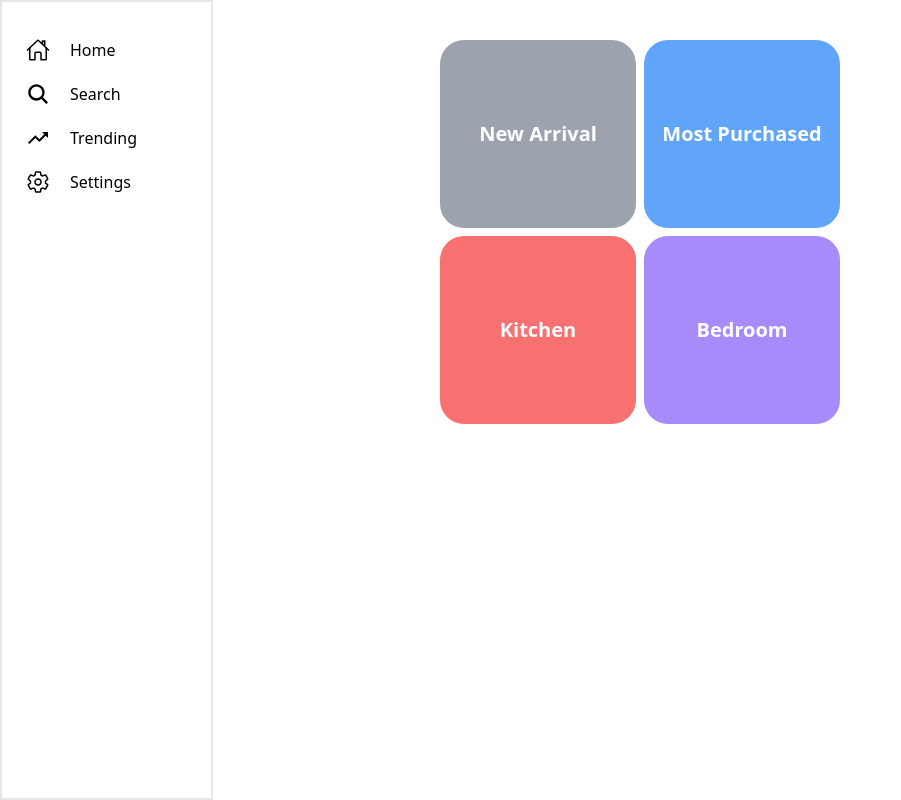
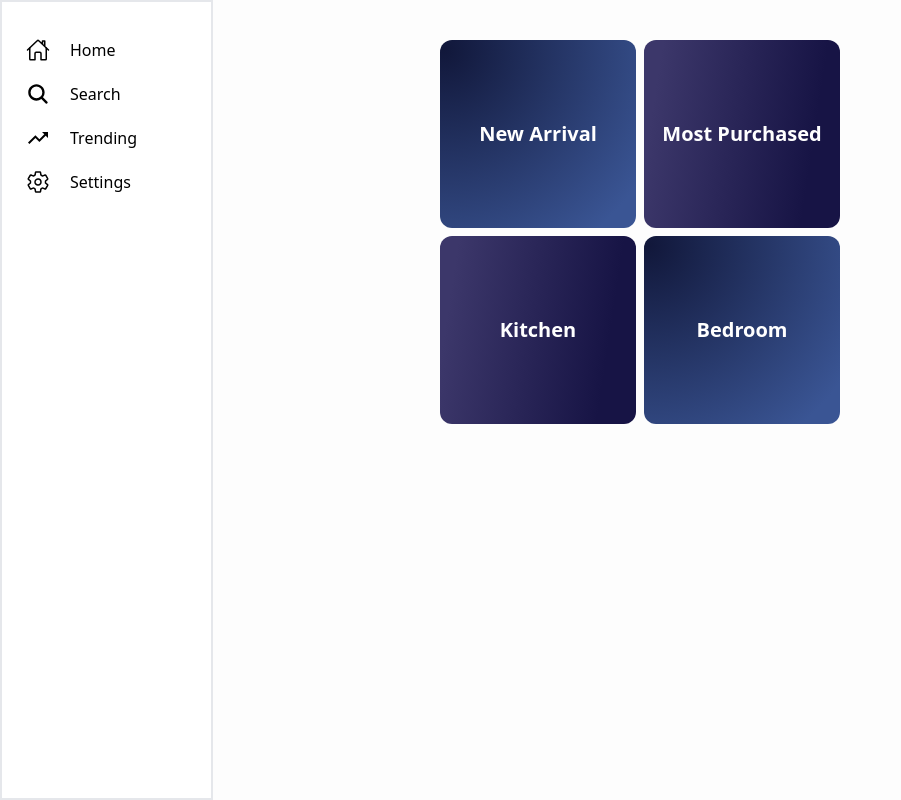
Before and after one commit to krisGuru/demo-poc, a Next.js app: page /trending in a window 1280 px wide. Shown: the whole page, without its empty margins (0-901 px from the left). Built offline with nearby package versions, Linux system fonts and the light colour scheme.

Commit message:
trending pagee color design

```diff
--- a/src/app/globals.css
+++ b/src/app/globals.css
@@ -7,6 +7,10 @@ button{
   padding: 10px 20px;
   margin: 10px;
   border-radius: 10px;
+}
+
+body{
+  @apply bg-[#fdfdfd]
 }
 
 #video-post-container{
@@ -49,7 +53,7 @@ button{
 }
 
 .video-description {
-  @apply p-[10px] mt-[5px] w-full;
+  @apply p-[10px]  w-full;
 }
 
 @media (max-width: 767px) {
@@ -74,7 +78,7 @@ button{
     @apply hidden;
   }
   #contact-actions{
-    @apply flex gap-3 mt-4 ml-4;
+    @apply flex gap-2 ;
   }
   .full-screen #contact-actions{
     @apply flex flex-col;
@@ -89,7 +93,7 @@ button{
     @apply ml-6;
   }
   #contact-actions{
-    @apply flex gap-4 mt-4 ml-4;
+    @apply flex gap-3 ;
   }
   @media (max-width: 900px){
     #side-menu {
@@ -99,7 +103,7 @@ button{
       @apply ml-8;
     }
     #contact-actions {
-      @apply flex gap-4 mt-4 ml-8;
+      @apply flex gap-3 ;
     }
   }
 }
@@ -123,7 +127,7 @@ button{
 }
 
 .images-card{
-  @apply inline-block mr-3 pb-5;
+  @apply inline-block  pb-5;
 }
 
 .image-carousel img {
@@ -229,3 +233,21 @@ button{
 .image-slider img {
   @apply inline-block mr-2 mt-5;
 }
+
+.swiper-scrollbar-drag {
+  background: var(--swiper-scrollbar-drag-bg-color, rgba(0, 0, 0, 0.1)) !important;
+}
+
+.get-quote{
+  /* background: linear-gradient(112.1deg, rgb(32, 38, 57) 11.4%, rgb(63, 76, 119) 70.2%); */
+   /* background: radial-gradient(292deg, rgb(19, 55, 115) 11.4%, rgb(12, 51, 76) 70.2%) */
+  background: radial-gradient(780px at 96.8% 7.3%, rgb(19, 55, 115) 2.2%, rgb(32, 7, 80) 20.2%, rgb(27, 88, 111) 58.6%, rgb(115, 88, 44) 75%, rgb(99, 19, 90) 89.6%, rgb(12, 51, 76) 96.1%);
+}
+
+.trending-img{
+  background: radial-gradient(circle at 1.8% 4.8%, rgb(17, 23, 58) 0%, rgb(58, 85, 148) 90%);
+}
+
+.trending-img-I{
+  background: linear-gradient(98.61deg, rgb(60, 55, 106) 8.5%, rgb(23, 20, 69) 82.4%);
+}
--- a/src/pages/trending.tsx
+++ b/src/pages/trending.tsx
@@ -47,28 +47,28 @@ const Trending = () => {
         )}
         {!activeCategory && (
           <div className='grid grid-cols-2 gap-2 py-5'>
-            <div className=' py-20 bg-gray-400 rounded-3xl'>
+            <div className=' py-20 trending-img rounded-xl'>
               <h1
                 className='text-center text-white font-bold text-xl cursor-pointer'
                 onClick={() => handleCategoryClick('new-arrival')}>
                 New Arrival
               </h1>
             </div>
-            <div className=' py-20 bg-blue-400 rounded-3xl '>
+            <div className=' py-20 trending-img-I rounded-xl '>
               <h1
                 className='text-center text-white font-bold text-xl cursor-pointer'
                 onClick={() => handleCategoryClick('most-purchased')}>
                 Most Purchased
               </h1>
             </div>
-            <div className=' py-20 bg-red-400 rounded-3xl'>
+            <div className=' py-20 trending-img-I rounded-xl'>
               <h1
                 className='text-center text-white font-bold text-xl cursor-pointer'
                 onClick={() => handleCategoryClick('kitchen')}>
                 Kitchen
               </h1>
             </div>
-            <div className=' py-20 bg-violet-400 rounded-3xl'>
+            <div className=' py-20 trending-img rounded-xl'>
               <h1
                 className='text-center text-white font-bold text-xl cursor-pointer'
                 onClick={() => handleCategoryClick('bedroom')}>
```
